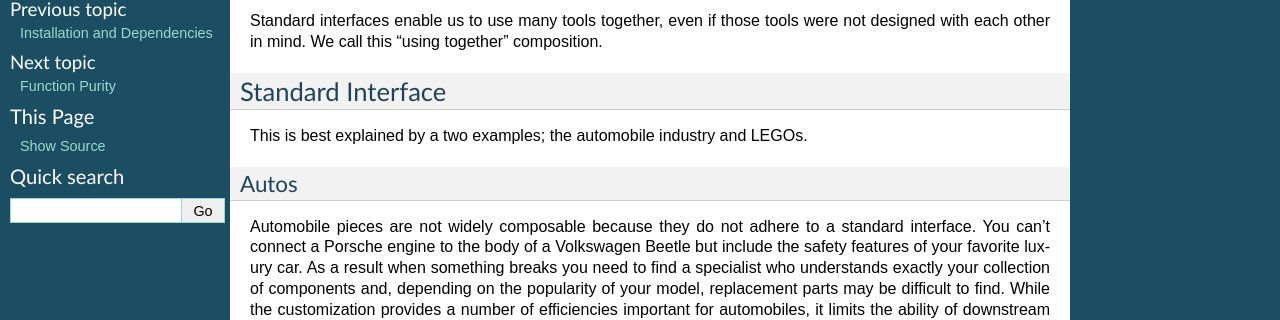
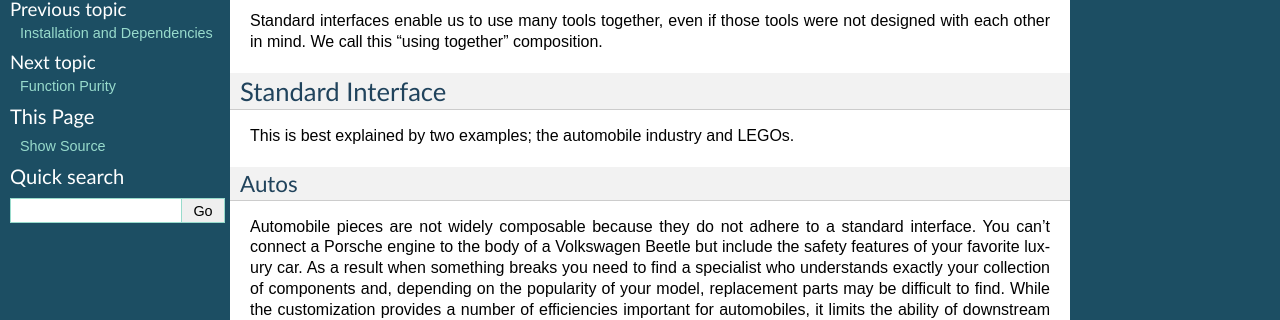
Before and after one commit to pytoolz/toolz, a Sphinx documentation site: the page built from doc/source/composition.rst, in a window 1280 px wide. Shown: the part 182-502 px from the top of the page. Built offline with Sphinx 7.4.7, drawn with Linux system fonts in a browser that asks for light colours; the version number is read from the project's files by our own code.

```diff
--- a/doc/source/composition.rst
+++ b/doc/source/composition.rst
@@ -16,7 +16,7 @@ composition.
 Standard Interface
 ------------------
 
-This is best explained by a two examples; the automobile industry and LEGOs.
+This is best explained by two examples; the automobile industry and LEGOs.
 
 Autos
 ^^^^^
```
